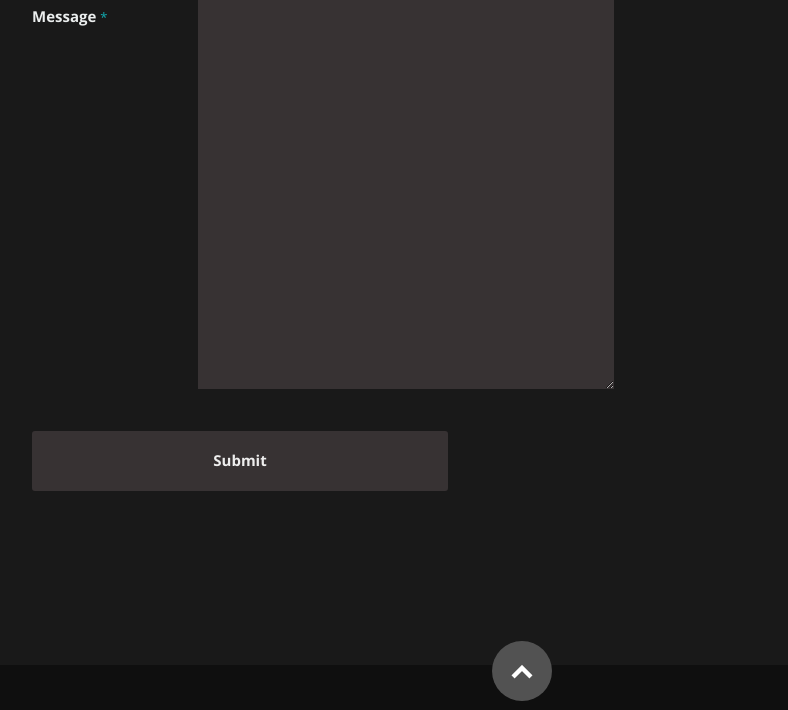
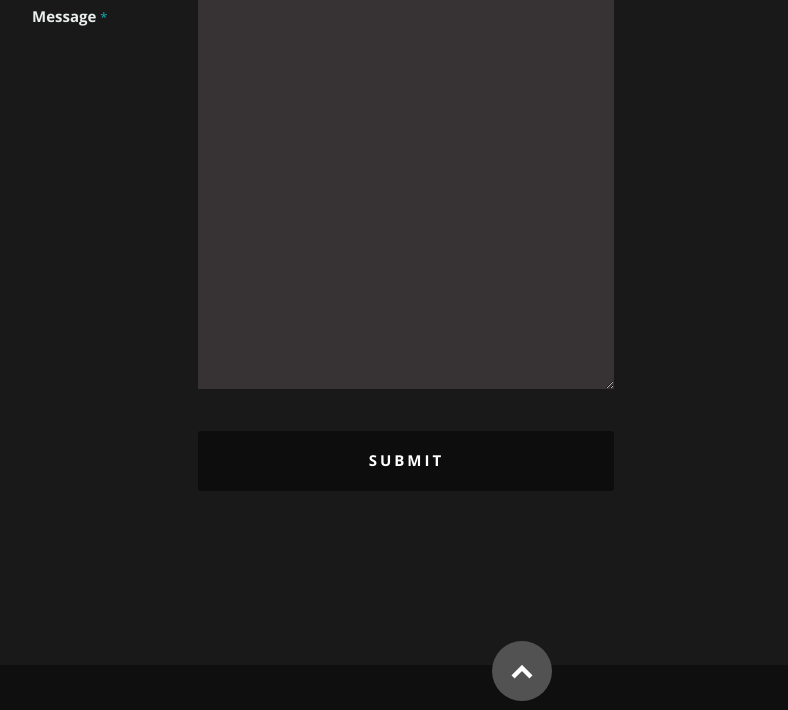
Before and after one commit to Ruchi95Singh/profile, a plain HTML site: page index.html in a window 1280 px wide. Shown: the part 4487-5197 px from the top of the page, without its empty margins (118-906 px from the left). Drawn offline with nearby package versions, Linux system fonts and the light colour scheme.

Commit message:
Update layout.css

```diff
--- a/css/layout.css
+++ b/css/layout.css
@@ -880,7 +880,19 @@ call-to-action .button {
 	color: #fff;
 	background-color: #11ABB0;
 }
+#contact input.submit {
+	text-transform: uppercase;
+	letter-spacing: 3px;
+	color:#fff;
+   background: #0D0D0D;
+	border: none;
+   cursor: pointer;
+   height: auto;
+   display: inline-block;
+	border-radius: 3px;
+   margin-left: 26%;
 
+}
 #contact button.submit:hover {
 	color: #0D0D0D;
 	background: #fff;
```
